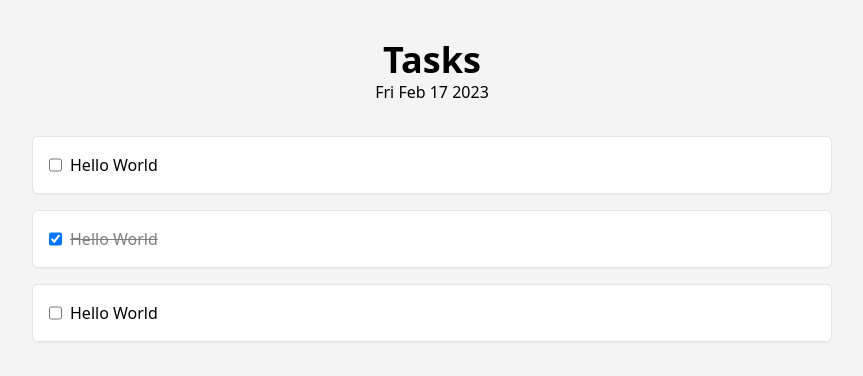
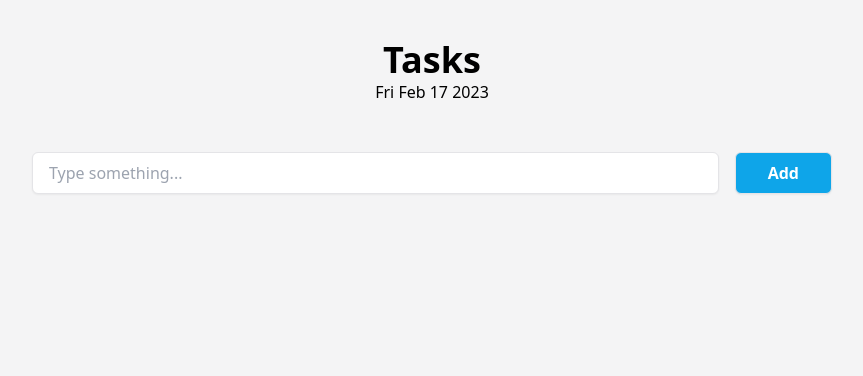
Before and after one commit to lnrdhffmnn/tasks, a React (Vite) app: page / in a window 1280 px wide. Shown: the top 376 px of the page, without its empty margins (208-1071 px from the left). Built offline with nearby package versions, Linux system fonts and the light colour scheme.

Commit message:
Add persistence with Jotai

```diff
--- a/package.json
+++ b/package.json
@@ -9,6 +9,7 @@
     "preview": "vite preview"
   },
   "dependencies": {
+    "jotai": "^2.0.2",
     "react": "^18.2.0",
     "react-dom": "^18.2.0"
   },
--- a/src/app.tsx
+++ b/src/app.tsx
@@ -1,25 +1,62 @@
+import { useAtom } from "jotai";
+import { FormEvent, useState } from "react";
+import { taskAtom } from "./atoms/task";
 import Card from "./components/card";
 import { Task } from "./types";
 
 export default function App() {
-  const today = new Date().toDateString();
+  const [taskContent, setTaskContent] = useState("");
 
-  const taskList: Task[] = [
-    { id: 0, content: "Hello World", done: false },
-    { id: 1, content: "Hello World", done: true },
-    { id: 2, content: "Hello World", done: false },
-  ];
+  const [taskList, setTaskList] = useAtom(taskAtom);
+
+  function addTask(event: FormEvent<HTMLFormElement>) {
+    event.preventDefault();
+
+    if (!taskContent) return;
+
+    const task: Task = {
+      id: Date.now(),
+      content: taskContent,
+      done: false,
+    };
+    setTaskList(_taskList => [task, ..._taskList]);
+    setTaskContent("");
+  }
+
+  function removeTask(task: Task) {
+    setTaskList(_taskList => _taskList.filter(_task => _task !== task));
+  }
 
   return (
-    <div className="min-w-full min-h-screen p-10 flex flex-col gap-8 bg-zinc-100">
-      <header className="md:text-center">
-        <h1 className="text-4xl font-bold">Tasks</h1>
-        <p>{today}</p>
-      </header>
-      <div className="w-full md:max-w-[800px] mx-auto flex flex-col gap-4">
-        {taskList.map(task => (
-          <Card key={task.id} task={task} />
-        ))}
+    <div className="min-w-full min-h-screen p-10 bg-zinc-100 flex">
+      <div className="flex-grow md:max-w-[800px] mx-auto flex flex-col gap-8 relative">
+        <header className="md:text-center">
+          <h1 className="text-4xl font-bold">Tasks</h1>
+          <p>{new Date().toDateString()}</p>
+        </header>
+        <form
+          onSubmit={addTask}
+          className="flex flex-col md:flex-row gap-4 sticky top-0 bg-zinc-100 py-4"
+        >
+          <input
+            type="text"
+            placeholder="Type something..."
+            value={taskContent}
+            onChange={event => setTaskContent(event.target.value)}
+            className="w-full px-4 py-2 rounded-md shadow-sm border border-zinc-200 outline-none ring-sky-200 ring-opacity-50 focus:ring focus:border-sky-300"
+          />
+          <button
+            type="submit"
+            className="w-full md:w-fit px-8 py-2 bg-sky-500 text-white font-bold rounded-md shadow-sm border border-zinc-200"
+          >
+            Add
+          </button>
+        </form>
+        <div className="w-full flex flex-col gap-4">
+          {taskList.map(task => (
+            <Card key={task.id} task={task} removeTask={removeTask} />
+          ))}
+        </div>
       </div>
     </div>
   );
--- /dev/null
+++ b/src/atoms/task.ts
@@ -0,0 +1,4 @@
+import { atomWithStorage } from "jotai/utils";
+import { Task } from "../types";
+
+export const taskAtom = atomWithStorage<Task[]>("tasks", []);
--- a/src/components/card.tsx
+++ b/src/components/card.tsx
@@ -2,15 +2,34 @@ import { Task } from "../types";
 
 interface Props {
   task: Task;
+  removeTask: (task: Task) => void;
 }
 
-export default function Card({ task }: Props) {
+export default function Card({ task, removeTask }: Props) {
   return (
-    <div className="w-full flex gap-2 bg-white p-4 rounded-md shadow-sm border border-zinc-200">
-      <input type="checkbox" checked={task.done} onChange={() => {}} />
-      <span className={task.done ? "line-through opacity-50" : ""}>
-        {task.content}
-      </span>
+    <div className="w-full flex justify-between bg-white p-4 rounded-md shadow-sm border border-zinc-200">
+      <div className="flex gap-2">
+        <input type="checkbox" checked={task.done} onChange={() => {}} />
+        <span className={task.done ? "line-through opacity-50" : ""}>
+          {task.content}
+        </span>
+      </div>
+      <button onClick={() => removeTask(task)}>
+        <svg
+          xmlns="http://www.w3.org/2000/svg"
+          fill="none"
+          viewBox="0 0 24 24"
+          strokeWidth={1.5}
+          stroke="currentColor"
+          className="w-6 h-6 text-red-500"
+        >
+          <path
+            strokeLinecap="round"
+            strokeLinejoin="round"
+            d="M14.74 9l-.346 9m-4.788 0L9.26 9m9.968-3.21c.342.052.682.107 1.022.166m-1.022-.165L18.16 19.673a2.25 2.25 0 01-2.244 2.077H8.084a2.25 2.25 0 01-2.244-2.077L4.772 5.79m14.456 0a48.108 48.108 0 00-3.478-.397m-12 .562c.34-.059.68-.114 1.022-.165m0 0a48.11 48.11 0 013.478-.397m7.5 0v-.916c0-1.18-.91-2.164-2.09-2.201a51.964 51.964 0 00-3.32 0c-1.18.037-2.09 1.022-2.09 2.201v.916m7.5 0a48.667 48.667 0 00-7.5 0"
+          />
+        </svg>
+      </button>
     </div>
   );
 }
```
Also changed, not shown: 1 other file (tests, documents, lock files or other folders).
